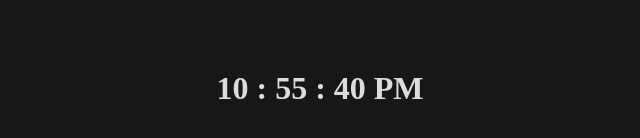
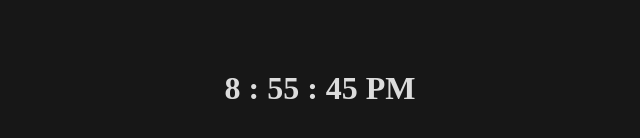
Before and after one commit to aryan-developer/simpleDigitalClock, a plain HTML site: page index.html in a window 1280 px wide. Shown: the part 312-450 px from the top of the page, without its empty margins (320-960 px from the left). Drawn offline with Linux system fonts and the light colour scheme.

Commit message:
Update index.html

```diff
--- a/index.html
+++ b/index.html
@@ -29,13 +29,13 @@
 <h1></h1>
 </body>
 <script>
-    let date = new Date();
     let setTime = () => {
         const content = document.querySelector("h1");
+        let date = new Date();
         let hour = date.getHours();
         let minute = date.getMinutes();
         let second = date.getSeconds();
-        content.innerText = `${hour > 12 ? hour / 2 : hour} : ${minute} : ${second} ${hour > 12 ? "PM" : "AM"}`;
+        content.innerText = `${hour > 12 ? hour - 12 : hour} : ${minute} : ${second} ${hour > 12 ? "PM" : "AM"}`;
     }
     setInterval(setTime, 1000)
 </script>
```
